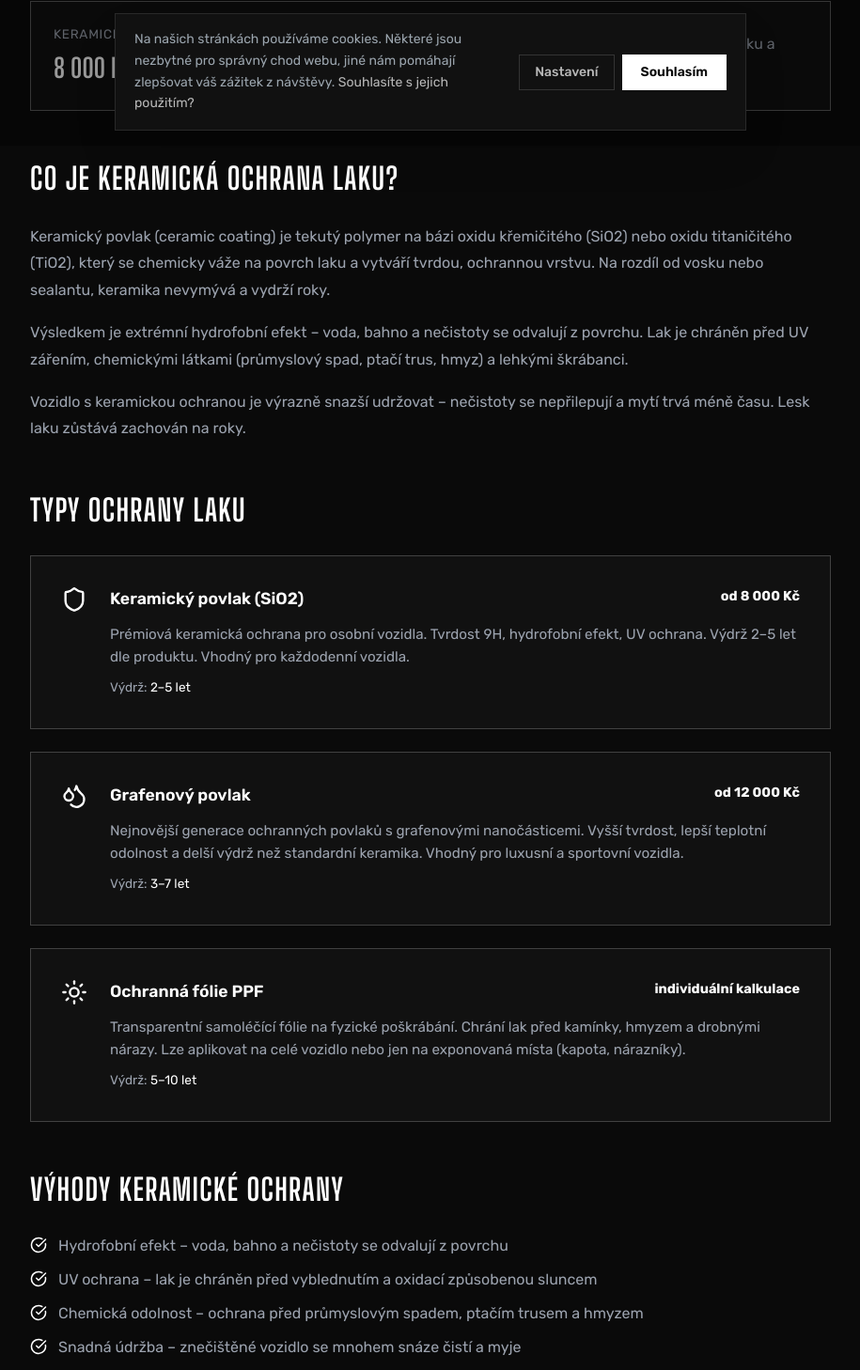
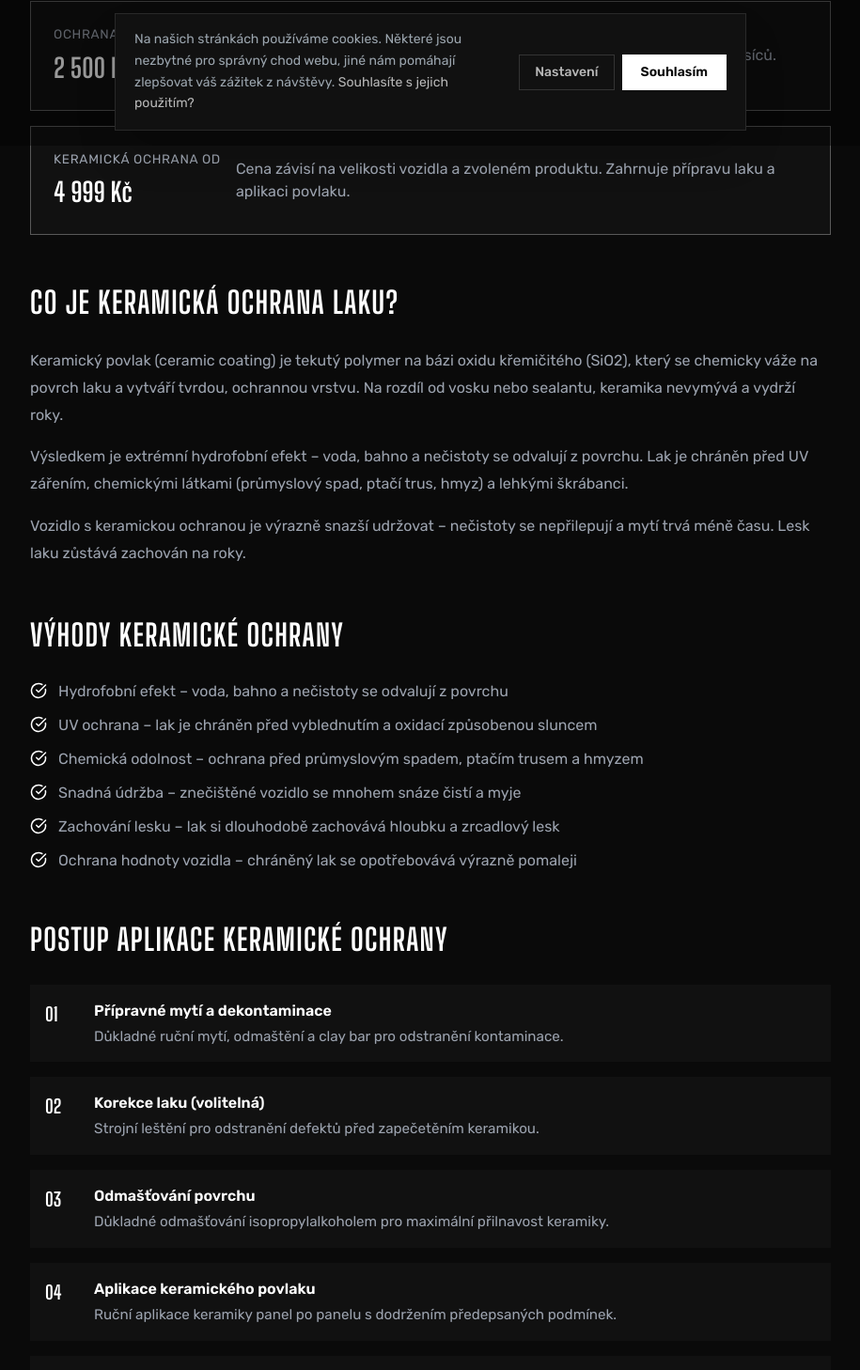
Before and after one commit to MarekSmooth/MN-Shine, a Next.js app: page /sluzby/ochrana-laku-brno in a window 1280 px wide. Shown: the part 645-2103 px from the top of the page at 94% size, without its empty margins (182-1097 px from the left). Built offline with nearby package versions, Linux system fonts and the light colour scheme.

Commit message:
textetion update

```diff
--- a/src/app/cenik/page.tsx
+++ b/src/app/cenik/page.tsx
@@ -85,7 +85,7 @@ const priceCategories: ServiceGroup[] = [
       {
         name: 'Voskování',
         price: 'od 2 500 Kč',
-        items: ['Aplikace prémiového tuhého vosku', 'Ochrana po dobu až 12 měsíců', 'Přirozený lesk a hloubka laku', 'Hydrofobní efekt', 'Cenově dostupná sezónní péče'],
+        items: ['Aplikace prémiového tuhého vosku', 'Ochrana po dobu až 12 měsíců', 'Maximální lesk a hloubka laku', 'Hydrofobní efekt', 'Cenově dostupná sezónní péče'],
       },
       {
         name: 'Keramický povlak',
--- a/src/app/sluzby/detailing-brno/page.tsx
+++ b/src/app/sluzby/detailing-brno/page.tsx
@@ -21,7 +21,7 @@ export const metadata: Metadata = {
 };
 
 const faqItems = [
-  { question: 'Kolik stojí detailing v Brně?', answer: 'Cena detailingu závisí na velikosti vozu, jeho stavu a zvolených službách. Kompletní detailing začíná od 6 000 Kč. Keramická ochrana od 8 000 Kč. Přesnou kalkulaci připravíme po prohlídce vozu.' },
+  { question: 'Kolik stojí detailing v Brně?', answer: 'Cena detailingu závisí na velikosti vozu, jeho stavu a zvolených službách. Kompletní detailing začíná od 6 000 Kč. Keramická ochrana od 4 999 Kč. Přesnou kalkulaci připravíme po prohlídce vozu.' },
   { question: 'Jak daleko od Brna jedete?', answer: 'Naše studio se nachází ve Vojkovicích u Brna, což je pouhých několik kilometrů od centra Brna. Přijímáme zákazníky z celého Jihomoravského kraje.' },
   { question: 'Jak dlouho trvá kompletní detailing?', answer: 'Kompletní detailing trvá obvykle celý pracovní den, tj. 6–10 hodin. Záleží na velikosti vozidla a rozsahu prací.' },
 ];
--- a/src/app/sluzby/ochrana-laku-brno/page.tsx
+++ b/src/app/sluzby/ochrana-laku-brno/page.tsx
@@ -66,19 +66,28 @@ export default function OchranaLakuPage() {
       {/* Main content */}
       <div style={{ maxWidth: '900px', margin: '0 auto', padding: '4rem 1.5rem' }}>
 
-        {/* Price highlight */}
-        <div style={{ backgroundColor: '#111111', border: '1px solid rgba(255,255,255,0.3)', borderRadius: '0', padding: '1.5rem', marginBottom: '3rem', display: 'flex', alignItems: 'center', gap: '1rem', flexWrap: 'wrap' }}>
-          <div>
-            <p style={{ color: '#9CA3AF', fontSize: '0.85rem', margin: '0 0 0.25rem', textTransform: 'uppercase', letterSpacing: '0.05em' }}>Keramická ochrana od</p>
-            <p style={{ color: '#FFFFFF', fontSize: '1.75rem', fontWeight: 700, fontFamily: "'Big Shoulders Display', sans-serif", margin: 0 }}>8 000 Kč</p>
+        {/* Price highlights */}
+        <div style={{ display: 'flex', flexDirection: 'column', gap: '1rem', marginBottom: '3rem' }}>
+          <div style={{ backgroundColor: '#111111', border: '1px solid rgba(255,255,255,0.3)', borderRadius: '0', padding: '1.5rem', display: 'flex', alignItems: 'center', gap: '1rem', flexWrap: 'wrap' }}>
+            <div>
+              <p style={{ color: '#9CA3AF', fontSize: '0.85rem', margin: '0 0 0.25rem', textTransform: 'uppercase', letterSpacing: '0.05em' }}>Ochrana voskem od</p>
+              <p style={{ color: '#FFFFFF', fontSize: '1.75rem', fontWeight: 700, fontFamily: "'Big Shoulders Display', sans-serif", margin: 0 }}>2 500 Kč</p>
+            </div>
+            <p style={{ color: '#9CA3AF', margin: 0, flex: 1, minWidth: '160px' }}>Prémiový tuhý vosk pro maximální lesk a hydrofobní efekt. Ochrana až 12 měsíců.</p>
           </div>
-          <p style={{ color: '#9CA3AF', margin: 0, flex: 1, minWidth: '200px' }}>Cena závisí na velikosti vozidla a zvoleném produktu. Zahrnuje přípravu laku a aplikaci povlaku.</p>
+          <div style={{ backgroundColor: '#111111', border: '1px solid rgba(255,255,255,0.3)', borderRadius: '0', padding: '1.5rem', display: 'flex', alignItems: 'center', gap: '1rem', flexWrap: 'wrap' }}>
+            <div>
+              <p style={{ color: '#9CA3AF', fontSize: '0.85rem', margin: '0 0 0.25rem', textTransform: 'uppercase', letterSpacing: '0.05em' }}>Keramická ochrana od</p>
+              <p style={{ color: '#FFFFFF', fontSize: '1.75rem', fontWeight: 700, fontFamily: "'Big Shoulders Display', sans-serif", margin: 0 }}>4 999 Kč</p>
+            </div>
+            <p style={{ color: '#9CA3AF', margin: 0, flex: 1, minWidth: '160px' }}>Cena závisí na velikosti vozidla a zvoleném produktu. Zahrnuje přípravu laku a aplikaci povlaku.</p>
+          </div>
         </div>
 
         <section style={{ marginBottom: '3rem' }}>
           <h2 style={{ fontFamily: "'Big Shoulders Display', sans-serif", fontSize: '2rem', color: '#FFFFFF', marginBottom: '1.5rem', fontWeight: 700, textTransform: 'uppercase', letterSpacing: '0.04em' }}>Co je keramická ochrana laku?</h2>
           <p style={{ color: '#9CA3AF', lineHeight: 1.8, marginBottom: '1rem' }}>
-            Keramický povlak (ceramic coating) je tekutý polymer na bázi oxidu křemičitého (SiO2) nebo oxidu titaničitého (TiO2), který se chemicky váže na povrch laku a vytváří tvrdou, ochrannou vrstvu. Na rozdíl od vosku nebo sealantu, keramika nevymývá a vydrží roky.
+            Keramický povlak (ceramic coating) je tekutý polymer na bázi oxidu křemičitého (SiO2), který se chemicky váže na povrch laku a vytváří tvrdou, ochrannou vrstvu. Na rozdíl od vosku nebo sealantu, keramika nevymývá a vydrží roky.
           </p>
           <p style={{ color: '#9CA3AF', lineHeight: 1.8, marginBottom: '1rem' }}>
             Výsledkem je extrémní hydrofobní efekt – voda, bahno a nečistoty se odvalují z povrchu. Lak je chráněn před UV zářením, chemickými látkami (průmyslový spad, ptačí trus, hmyz) a lehkými škrábanci.
@@ -86,47 +95,6 @@ export default function OchranaLakuPage() {
           <p style={{ color: '#9CA3AF', lineHeight: 1.8 }}>
             Vozidlo s keramickou ochranou je výrazně snazší udržovat – nečistoty se nepřilepují a mytí trvá méně času. Lesk laku zůstává zachován na roky.
           </p>
-        </section>
-
-        <section style={{ marginBottom: '3rem' }}>
-          <h2 style={{ fontFamily: "'Big Shoulders Display', sans-serif", fontSize: '2rem', color: '#FFFFFF', marginBottom: '1.5rem', fontWeight: 700, textTransform: 'uppercase', letterSpacing: '0.04em' }}>Typy ochrany laku</h2>
-          <div style={{ display: 'flex', flexDirection: 'column', gap: '1.5rem' }}>
-            {[
-              {
-                icon: <Shield size={28} />,
-                title: 'Keramický povlak (SiO2)',
-                desc: 'Prémiová keramická ochrana pro osobní vozidla. Tvrdost 9H, hydrofobní efekt, UV ochrana. Výdrž 2–5 let dle produktu. Vhodný pro každodenní vozidla.',
-                duration: '2–5 let',
-                price: 'od 8 000 Kč',
-              },
-              {
-                icon: <Droplets size={28} />,
-                title: 'Grafenový povlak',
-                desc: 'Nejnovější generace ochranných povlaků s grafenovými nanočásticemi. Vyšší tvrdost, lepší teplotní odolnost a delší výdrž než standardní keramika. Vhodný pro luxusní a sportovní vozidla.',
-                duration: '3–7 let',
-                price: 'od 12 000 Kč',
-              },
-              {
-                icon: <Sun size={28} />,
-                title: 'Ochranná fólie PPF',
-                desc: 'Transparentní samoléčící fólie na fyzické poškrábání. Chrání lak před kamínky, hmyzem a drobnými nárazy. Lze aplikovat na celé vozidlo nebo jen na exponovaná místa (kapota, nárazníky).',
-                duration: '5–10 let',
-                price: 'individuální kalkulace',
-              },
-            ].map(item => (
-              <div key={item.title} style={{ backgroundColor: '#111111', borderRadius: '0', padding: '2rem', border: '1px solid rgba(255,255,255,0.2)', display: 'flex', gap: '1.5rem', alignItems: 'flex-start', flexWrap: 'wrap' }}>
-                <div style={{ color: '#FFFFFF', flexShrink: 0 }}>{item.icon}</div>
-                <div style={{ flex: 1 }}>
-                  <div style={{ display: 'flex', justifyContent: 'space-between', alignItems: 'flex-start', flexWrap: 'wrap', gap: '0.5rem', marginBottom: '0.75rem' }}>
-                    <h3 style={{ color: '#FFFFFF', fontWeight: 600, fontSize: '1.1rem', margin: 0 }}>{item.title}</h3>
-                    <span style={{ color: '#FFFFFF', fontWeight: 700, fontSize: '0.9rem' }}>{item.price}</span>
-                  </div>
-                  <p style={{ color: '#9CA3AF', margin: '0 0 0.5rem', lineHeight: 1.6, fontSize: '0.95rem' }}>{item.desc}</p>
-                  <span style={{ color: '#9CA3AF', fontSize: '0.85rem' }}>Výdrž: <span style={{ color: '#FFFFFF' }}>{item.duration}</span></span>
-                </div>
-              </div>
-            ))}
-          </div>
         </section>
 
         <section style={{ marginBottom: '3rem' }}>
@@ -152,12 +120,11 @@ export default function OchranaLakuPage() {
           <h2 style={{ fontFamily: "'Big Shoulders Display', sans-serif", fontSize: '2rem', color: '#FFFFFF', marginBottom: '1.5rem', fontWeight: 700, textTransform: 'uppercase', letterSpacing: '0.04em' }}>Postup aplikace keramické ochrany</h2>
           <div style={{ display: 'flex', flexDirection: 'column', gap: '1rem' }}>
             {[
-              { step: '01', title: 'Diagnostika', desc: 'Měření tloušťky laku a posouzení stavu povrchu.' },
-              { step: '02', title: 'Přípravné mytí a dekontaminace', desc: 'Důkladné ruční mytí, odmaštění a clay bar pro odstranění kontaminace.' },
-              { step: '03', title: 'Korekce laku (volitelná)', desc: 'Strojní leštění pro odstranění defektů před zapečetěním keramikou.' },
-              { step: '04', title: 'Odmašťování povrchu', desc: 'Důkladné odmašťování isopropylalkoholem pro maximální přilnavost keramiky.' },
-              { step: '05', title: 'Aplikace keramického povlaku', desc: 'Ruční aplikace keramiky panel po panelu s dodržením předepsaných podmínek.' },
-              { step: '06', title: 'Vytvrzení a předání', desc: 'Keramika potřebuje čas na vytvrzení. Předáme vozidlo s instrukcemi pro první dny po aplikaci.' },
+              { step: '01', title: 'Přípravné mytí a dekontaminace', desc: 'Důkladné ruční mytí, odmaštění a clay bar pro odstranění kontaminace.' },
+              { step: '02', title: 'Korekce laku (volitelná)', desc: 'Strojní leštění pro odstranění defektů před zapečetěním keramikou.' },
+              { step: '03', title: 'Odmašťování povrchu', desc: 'Důkladné odmašťování isopropylalkoholem pro maximální přilnavost keramiky.' },
+              { step: '04', title: 'Aplikace keramického povlaku', desc: 'Ruční aplikace keramiky panel po panelu s dodržením předepsaných podmínek.' },
+              { step: '05', title: 'Vytvrzení a předání', desc: 'Keramika potřebuje čas na vytvrzení. Předáme vozidlo s instrukcemi pro první dny po aplikaci.' },
             ].map(item => (
               <div key={item.step} style={{ display: 'flex', gap: '1.25rem', alignItems: 'flex-start', padding: '1rem', backgroundColor: '#111111', borderRadius: '0' }}>
                 <span style={{ color: '#FFFFFF', fontWeight: 700, fontSize: '1.25rem', fontFamily: "'Big Shoulders Display', sans-serif", minWidth: '32px' }}>{item.step}</span>
--- a/src/app/sluzby/page.tsx
+++ b/src/app/sluzby/page.tsx
@@ -87,7 +87,7 @@ const serviceCategories: ServiceCategory[] = [
     image: '/icons/ochrana.webp',
     forWho: 'Chcete zachovat lak v perfektním stavu a snížit nároky na každodenní údržbu?',
     variants: [
-      { name: 'Voskování', price: 'od 2 500 Kč', items: ['Aplikace prémiového tuhého vosku', 'Ochrana po dobu 6 až 12 měsíců', 'Přirozený lesk a hloubka laku', 'Hydrofobní efekt', 'Cenově dostupná sezónní péče'] },
+      { name: 'Voskování', price: 'od 2 500 Kč', items: ['Aplikace prémiového tuhého vosku', 'Ochrana po dobu 6 až 12 měsíců', 'Maximální lesk a hloubka laku', 'Hydrofobní efekt', 'Cenově dostupná sezónní péče'] },
       { name: 'Keramický povlak', price: 'od 4 999 Kč', items: ['Trvalá chemická vazba s povrchem laku', 'Ochrana dle zvolené varianty 1 až 5 let', 'Výrazný hydrofobní efekt', 'UV ochrana a odolnost vůči chemii', 'Výrazně snazší každodenní údržba'], recommended: true },
     ],
   },
--- a/src/data/faq.ts
+++ b/src/data/faq.ts
@@ -43,6 +43,6 @@ export const faqs: FAQEntry[] = [
   {
     category: 'Ceny',
     question: 'Jaké jsou přibližné ceny detailingu?',
-    answer: 'Ceny se odvíjejí od velikosti vozidla, jeho stavu a zvolené služby. Čištění interiéru začíná od 1 999 Kč, renovace laku od 7 999 Kč, keramická ochrana od 8 000 Kč. Přesnou kalkulaci vám připravíme po prohlídce vozidla.',
+    answer: 'Ceny se odvíjejí od velikosti vozidla, jeho stavu a zvolené služby. Čištění interiéru začíná od 1 999 Kč, renovace laku od 7 999 Kč, keramická ochrana od 4 999 Kč. Přesnou kalkulaci vám připravíme po prohlídce vozidla.',
   },
 ];
--- a/src/data/services.ts
+++ b/src/data/services.ts
@@ -43,7 +43,7 @@ export const services: Service[] = [
     shortDescription: 'Keramické povlaky a ochranné fólie pro dlouhodobou ochranu laku vašeho vozidla.',
     fullDescription: 'Keramická ochrana laku poskytuje dlouhodobou ochranu před povětrnostními vlivy, UV zářením, chemickými látkami a lehkými škrábanci. Aplikujeme prémiové keramické povlaky s garancí několika let.',
     features: ['Keramický povlak (2–5 let ochrany)', 'Grafenový povlak', 'Ochranná fólie PPF', 'Hydrofobní efekt', 'UV ochrana', 'Snadná údržba'],
-    price: 'od 8 000 Kč',
+    price: 'od 4 999 Kč',
   },
   {
     id: 'renovace-svetel',
```
